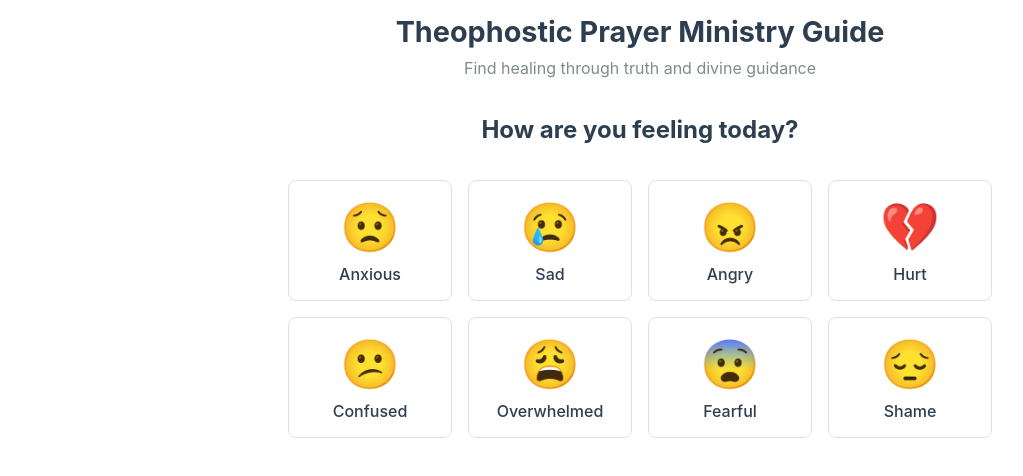
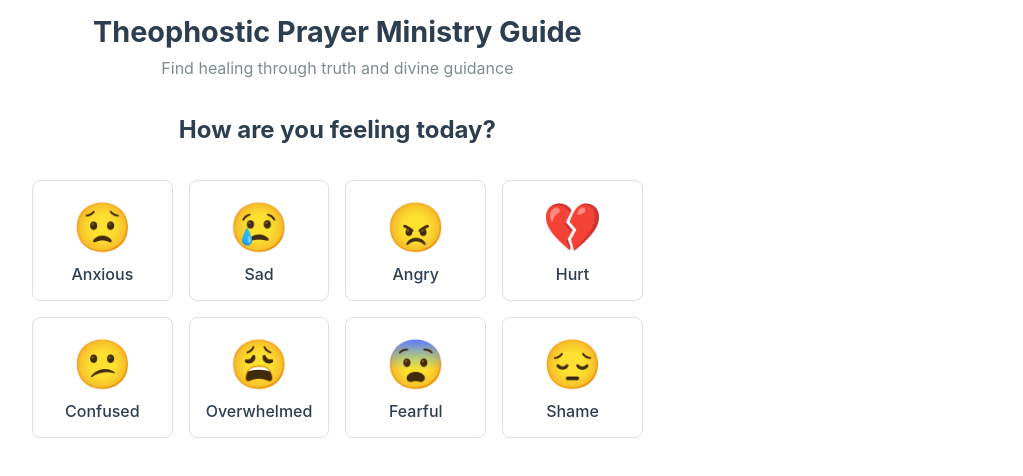
Before and after one commit to mattofsawdust/GodsLight, a React (Vite) app: page / in a window 1280 px wide. Shown: the top 476 px of the page, without its empty margins (0-1023 px from the left). Built offline with nearby package versions, Linux system fonts and the light colour scheme.

Commit message:
Fix scrollbar issue by adjusting height properties

```diff
--- a/src/App.css
+++ b/src/App.css
@@ -4,33 +4,26 @@
   box-sizing: border-box;
 }
 
-html, body {
+body, html {
   height: 100%;
-  width: 100%;
-  overflow-x: hidden;
-  position: fixed;
+  overflow: hidden;
 }
 
 #root {
   height: 100%;
-  width: 100%;
 }
 
 .app {
-  width: 100%;
   height: 100%;
   max-width: 800px;
   margin: 0 auto;
-  padding: 1rem;
   display: flex;
   flex-direction: column;
-  overflow-y: auto;
-  -webkit-overflow-scrolling: touch;
 }
 
 .app-header {
   text-align: center;
-  margin-bottom: 1rem;
+  padding: 1rem;
 }
 
 .app-header h1 {
--- a/src/components/MoodSelector.css
+++ b/src/components/MoodSelector.css
@@ -4,7 +4,7 @@
   flex-direction: column;
   align-items: center;
   padding: 1rem;
-  min-height: 100vh;
+  height: 100%;
 }
 
 .mood-selector h2 {
```
